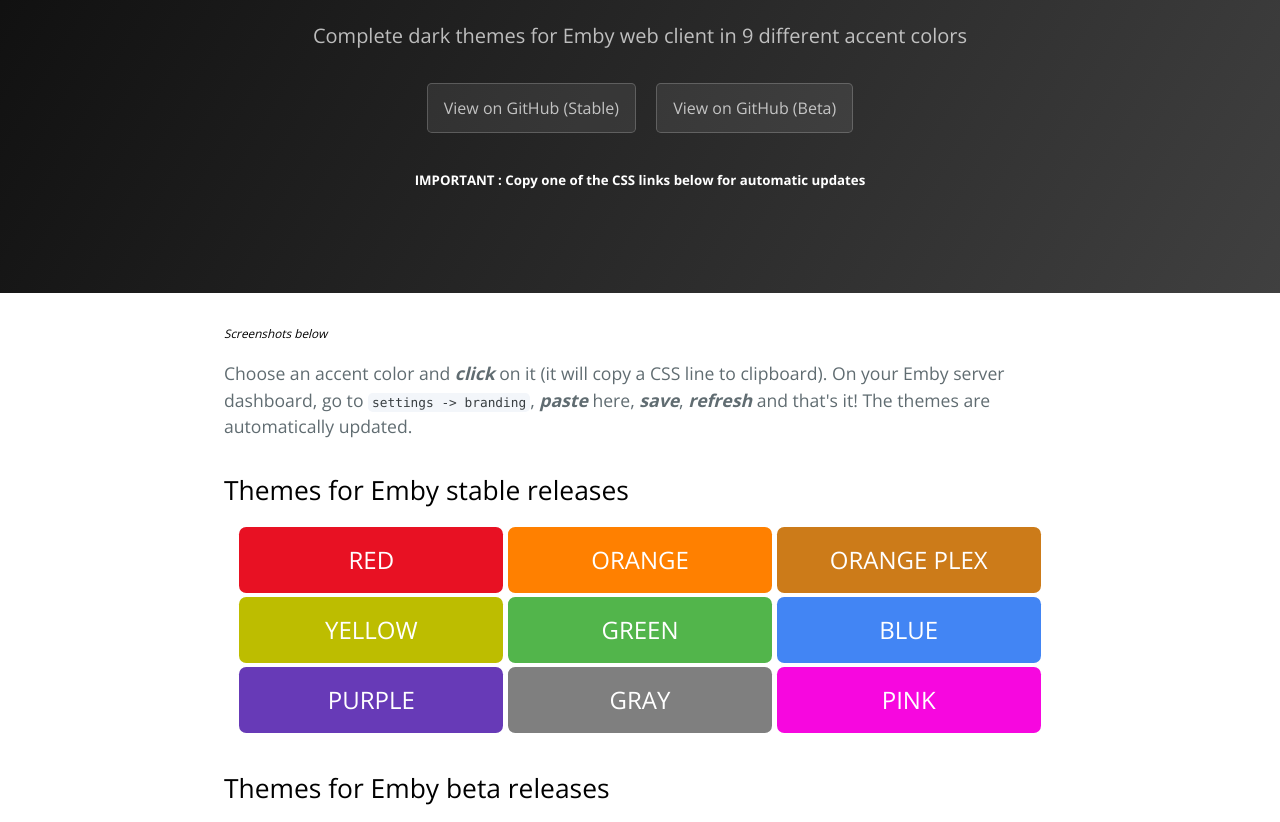
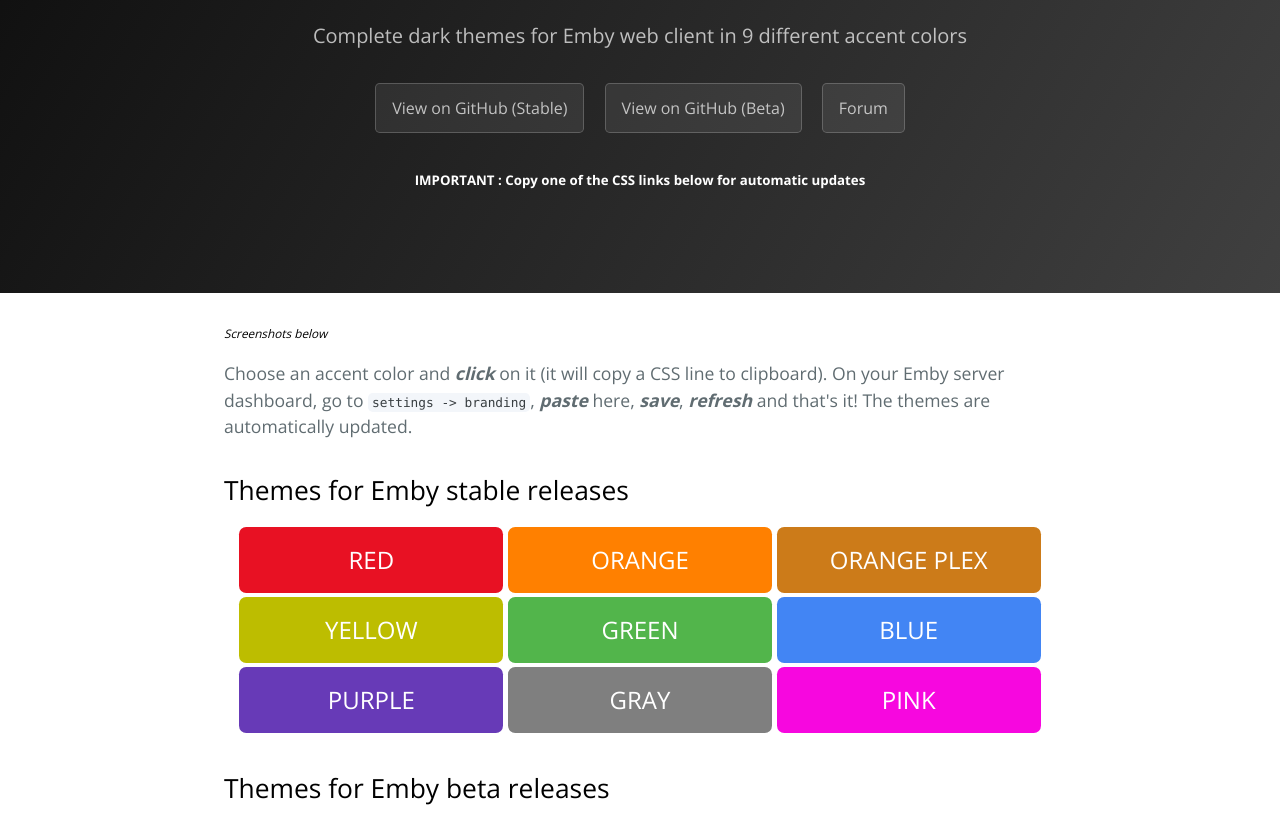
Before and after one commit to BenZuser/Emby-Web-Dark-Themes-CSS, a plain HTML site: page index.html in a window 1280 px wide. Shown: the part 898-1720 px from the top of the page. Drawn offline with nearby package versions, Linux system fonts and the light colour scheme; some packages are replaced by stand-ins of ours; a script that the page names is missing.

Commit message:
Update index.html

```diff
--- a/index.html
+++ b/index.html
@@ -17,6 +17,7 @@
       <h2 class="project-tagline">Complete dark themes for Emby web client in 9 different accent colors</h2>
       <a href="https://github.com/BenZuser/Emby-Web-Dark-Themes-CSS" class="btn">View on GitHub (Stable)</a>
       <a href="https://github.com/BenZuser/Emby-Web-Dark-Themes-CSS/tree/beta" class="btn">View on GitHub (Beta)</a>
+      <a href="https://emby.media/community/index.php?/topic/28743-emby-dark-themes-in-different-accent-colors/" class="btn">Forum</a>
       <h5>IMPORTANT : Copy one of the CSS links below for automatic updates</h5>
     </section>
     <section class="main-content">
```
